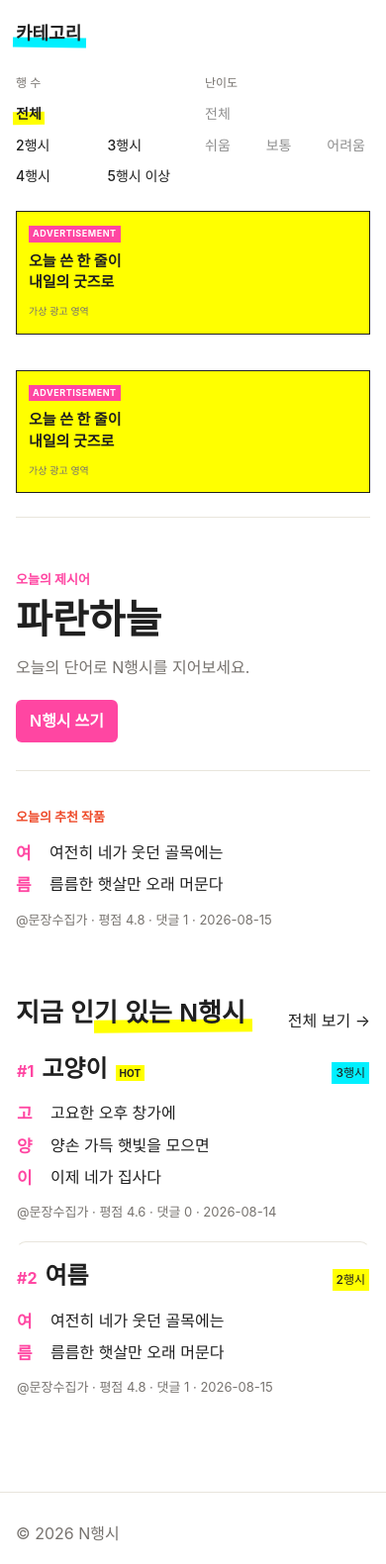
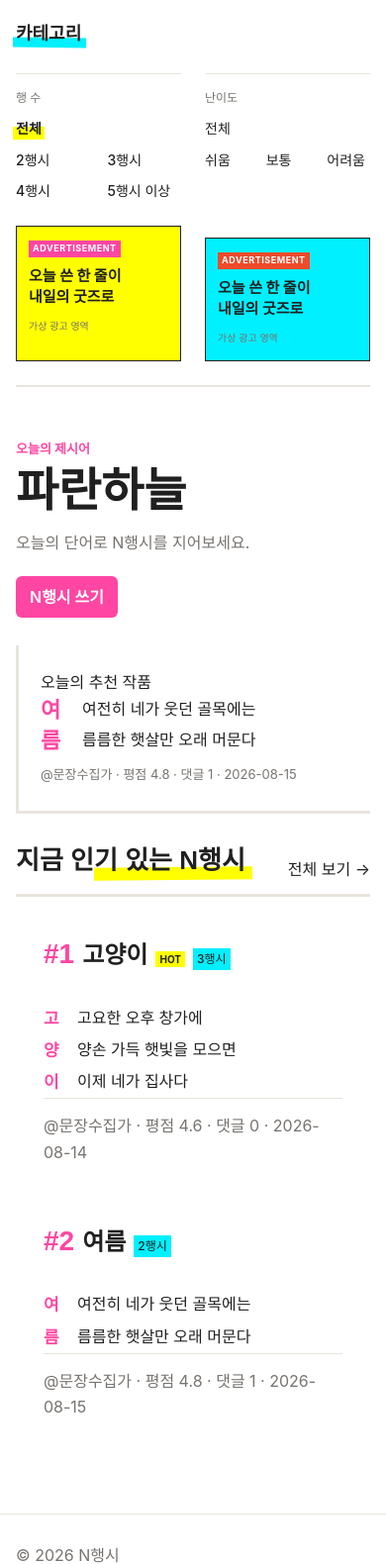
Before and after one commit to ssu-rang/n-hangsi, a web app: file frontend/preview.html in a window 390 px wide. Shown: the part 67-1647 px from the top of the page at 99% size. Before the commit the page ends 1624 px from the top, so only its background shows below. Run offline with its HTML, style and script files only (its server is not run), Linux system fonts and the light colour scheme.

Commit message:
style: 홈 에디토리얼 그리드 스타일 강화

```diff
--- a/frontend/static/css/app.css
+++ b/frontend/static/css/app.css
@@ -300,7 +300,7 @@ footer {
 .category-sidebar {
     padding-top: 28px;
     padding-right: 24px;
-    border-right: 1px solid var(--line)
+    border-right: 3px solid var(--line)
 }
 
 .category-sidebar h2 {
@@ -325,7 +325,12 @@ footer {
 }
 
 .filter-group + .filter-group {
-    margin-top: 34px
+    margin-top: 28px
+}
+
+.filter-group {
+    padding-top: 14px;
+    border-top: 1px solid var(--line)
 }
 
 .filter-group h3 {
@@ -363,7 +368,7 @@ footer {
     text-decoration: none
 }
 
-.filter-group a.is-active {
+.filter-group .is-active {
     position: relative;
     z-index: 0;
     width: max-content;
@@ -372,7 +377,7 @@ footer {
     text-decoration: none
 }
 
-.filter-group a.is-active::after {
+.filter-group .is-active::after {
     position: absolute;
     z-index: -1;
     right: -3px;
@@ -385,7 +390,7 @@ footer {
 }
 
 .difficulty-filter span[aria-disabled="true"] {
-    opacity: .5
+    opacity: 1
 }
 
 .sidebar-ad {
@@ -422,24 +427,28 @@ footer {
 }
 
 .sidebar-ad + .sidebar-ad {
-    margin-top: 12px
+    margin-top: 12px;
+    background: var(--secondary)
+}
+
+.sidebar-ad + .sidebar-ad span {
+    background: var(--cta)
 }
 
 .daily-overview {
     display: grid;
-    grid-template-columns: minmax(0, 1.4fr) minmax(0, 1fr);
-    column-gap: 64px;
-    padding-bottom: 8px
+    grid-template-columns: minmax(0, 1.2fr) minmax(0, 1fr);
+    border-bottom: 3px solid var(--line)
 }
 
 .daily-prompt {
-    padding: 32px 0 34px
+    padding: 34px 38px 38px 0
 }
 
 .daily-prompt h1 {
     font-family: "Noto Sans KR", "Malgun Gothic", sans-serif;
-    font-size: clamp(40px, 4vw, 46px);
-    font-weight: 600;
+    font-size: clamp(48px, 5vw, 58px);
+    font-weight: 700;
     line-height: 1.05;
     margin: 8px 0 0
 }
@@ -473,14 +482,27 @@ footer {
 }
 
 .daily-recommendation {
-    padding: 42px 0 34px
+    align-self: stretch;
+    margin: 0;
+    padding: 28px 28px 28px 30px;
+    border-left: 3px solid var(--line)
 }
 
-.daily-recommendation-label {
+.prompt-work-count {
+    margin: 0;
+    color: var(--muted);
+    font-size: 13px
+}
+
+.featured-work {
+    margin-top: 22px
+}
+
+.featured-work-label {
+    margin-bottom: 10px;
     color: var(--cta);
-    font-size: 13px;
-    font-weight: 650;
-    margin-bottom: 10px
+    font-size: 11px;
+    font-weight: 700
 }
 
 .daily-recommendation .meta {
@@ -491,9 +513,32 @@ footer {
     padding-top: 0
 }
 
+.featured-work-empty {
+    margin: 22px 0 0;
+    font-size: 13px
+}
+
+.prompt-work-link {
+    display: inline-block;
+    margin-top: 22px;
+    color: var(--ink);
+    font-size: 13px;
+    font-weight: 700;
+    text-decoration: underline;
+    text-decoration-color: var(--secondary);
+    text-decoration-thickness: 3px;
+    text-underline-offset: 4px
+}
+
+.prompt-work-link:hover,
+.prompt-work-link:focus-visible {
+    color: var(--primary)
+}
+
 .home-section-head {
     margin: 0 !important;
-    padding-top: 24px
+    padding: 26px 0 12px;
+    border-bottom: 3px solid var(--line)
 }
 
 .home-section-head h1,
@@ -520,8 +565,8 @@ footer {
     transform: rotate(-.5deg)
 }
 
-.trending-list h2,
-.trending-list h3 {
+.trending-grid h2,
+.trending-grid h3 {
     font-family: "Noto Sans KR", "Malgun Gothic", sans-serif;
     font-weight: 600 !important;
     margin: 0
@@ -531,14 +576,20 @@ footer {
     display: flex;
     align-items: baseline;
     gap: 8px;
-    margin-bottom: 10px
+    margin-bottom: 8px
 }
 
 .community-rank {
     color: var(--primary);
-    font-size: 16px;
-    font-weight: 700;
+    font-family: "Noto Sans KR", "Malgun Gothic", sans-serif;
+    font-size: clamp(34px, 4vw, 44px);
+    font-weight: 800;
+    line-height: .95;
     white-space: nowrap
+}
+
+.community-content {
+    min-width: 0
 }
 
 .hot-label {
@@ -551,7 +602,6 @@ footer {
 }
 
 .line-count {
-    margin-left: auto;
     padding: 1px 4px;
     background: var(--secondary);
     color: var(--ink);
@@ -560,39 +610,98 @@ footer {
     white-space: nowrap
 }
 
-.trending-list > :nth-child(even) .line-count {
+.trending-item:nth-child(even) .line-count {
     background: var(--accent)
 }
 
-.trending-list {
+.trending-grid {
     display: grid;
-    grid-template-columns: 1fr;
-    gap: 0
+    grid-template-columns: minmax(0, 2fr) minmax(240px, .8fr);
+    gap: 0 40px
 }
 
-.trending-list .card {
-    background: transparent;
-    padding: 14px 0 18px
+.trending-item {
+    grid-column: 1
 }
 
-.trending-list .card-body {
-    display: flex;
-    flex-direction: column;
+.trending-item:nth-child(n + 3) {
+    grid-column: 1 / -1
+}
+
+.trending-grid .card {
+    background: transparent;
+    padding: 20px 0 22px
+}
+
+.trending-grid .card-body {
+    display: grid;
+    grid-template-columns: 72px minmax(0, 1fr);
+    gap: 18px;
     height: 100%;
     padding: 0
 }
 
-.trending-list > .card + .card,
-.trending-list > * + * .card {
-    border-top: 1px solid var(--line) !important
+.trending-item:not(:first-child) .card {
+    border-top: 3px solid var(--line) !important
 }
 
-.trending-list .meta {
+.trending-grid .meta {
     border-top: 0;
     display: block;
     font-size: 13px;
     padding-top: 0;
     margin-top: 8px
+}
+
+.daily-overview .poem-line,
+.trending-grid .poem-line {
+    grid-template-columns: 42px minmax(0, 1fr);
+    line-height: 1.75
+}
+
+.daily-overview .poem-line strong,
+.daily-overview .poem-line b,
+.trending-grid .poem-line strong,
+.trending-grid .poem-line b {
+    font-size: 22px;
+    font-weight: 800;
+    line-height: 1.4
+}
+
+.feed-ad {
+    display: flex;
+    grid-column: 2;
+    grid-row: 1 / span 2;
+    flex-direction: column;
+    align-items: flex-start;
+    align-self: stretch;
+    padding: 24px;
+    background: var(--surface);
+    border: 3px solid var(--line);
+    border-top-color: var(--secondary);
+    color: var(--ink)
+}
+
+.feed-ad span {
+    padding: 2px 5px;
+    background: var(--primary);
+    color: var(--surface);
+    font-size: 9px;
+    font-weight: 700;
+    letter-spacing: .06em
+}
+
+.feed-ad strong {
+    margin-top: 22px;
+    font-size: clamp(24px, 3vw, 34px);
+    font-weight: 800;
+    line-height: 1.08
+}
+
+.feed-ad small {
+    margin-top: 18px;
+    color: var(--muted);
+    font-size: 10px
 }
 
 .explore-grid .card,
@@ -852,7 +961,7 @@ label {
         grid-template-columns: 1fr 1fr;
         gap: 24px;
         border-right: 0;
-        border-bottom: 1px solid var(--line);
+        border-bottom: 2px solid var(--line);
         padding: 20px 0 24px
     }
 
@@ -862,7 +971,7 @@ label {
     }
 
     .sidebar-ad {
-        grid-column: 1 / -1;
+        grid-column: auto;
         margin-top: 0
     }
 
@@ -912,8 +1021,61 @@ label {
     }
 
     .daily-recommendation {
-        border-top: 1px solid var(--line);
-        padding: 36px 0 30px
+        align-self: auto;
+        margin: 0;
+        padding: 24px 0 26px 22px;
+        border-top: 0
+    }
+
+    .daily-prompt h1 {
+        font-size: clamp(42px, 12vw, 50px)
+    }
+
+    .trending-grid {
+        grid-template-columns: 1fr;
+        gap: 0
+    }
+
+    .trending-item,
+    .trending-item:nth-child(n + 3) {
+        grid-column: 1
+    }
+
+    .trending-grid .card-body {
+        grid-template-columns: 48px minmax(0, 1fr);
+        gap: 10px
+    }
+
+    .feed-ad {
+        display: grid;
+        grid-column: 1;
+        grid-row: auto;
+        grid-template-columns: auto minmax(0, 1fr) auto;
+        align-items: center;
+        gap: 14px;
+        margin-top: 18px;
+        padding: 18px
+    }
+
+    .feed-ad strong,
+    .feed-ad small {
+        margin-top: 0
+    }
+
+    .feed-ad strong {
+        font-size: 20px
+    }
+
+    .feed-ad strong br {
+        display: none
+    }
+
+    .community-rank {
+        font-size: 28px
+    }
+
+    .community-heading {
+        flex-wrap: wrap
     }
 
     .grid {
```
